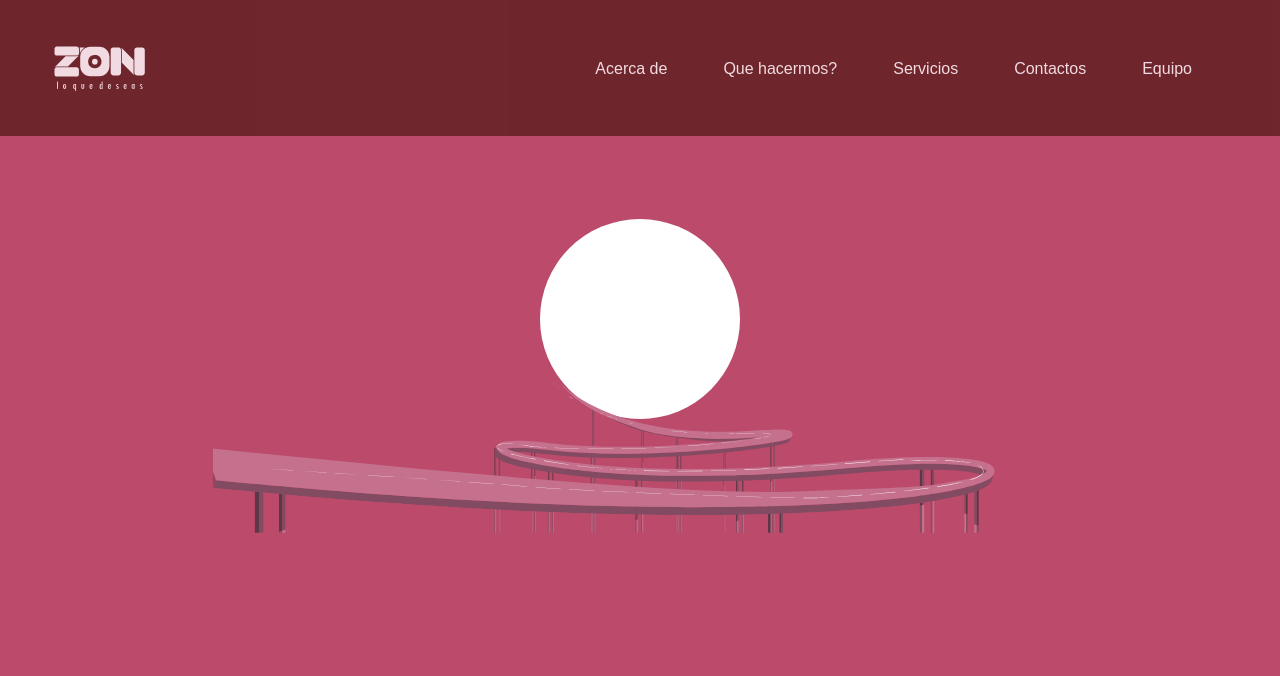
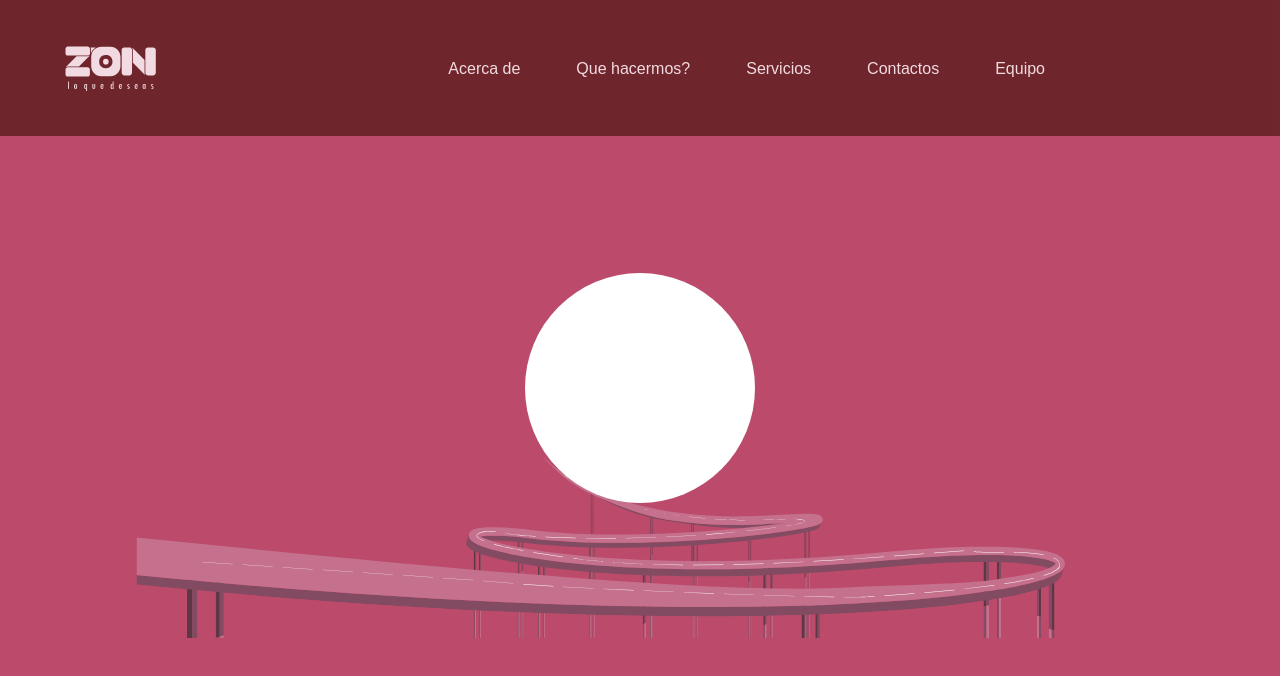
Before and after one commit to apaternina/zion, a React (Create React App) app: page / in a window 1280 px wide. Shown: the top 676 px of the page. Built offline with nearby package versions, Linux system fonts and the light colour scheme.

Commit message:
Added react-flexbox-grid for layout

```diff
--- a/package.json
+++ b/package.json
@@ -4,7 +4,8 @@
   "private": true,
   "dependencies": {
     "react": "^15.5.4",
-    "react-dom": "^15.5.4"
+    "react-dom": "^15.5.4",
+    "react-flexbox-grid": "^1.1.3"
   },
   "devDependencies": {
     "react-scripts": "1.0.7"
--- a/src/App.css
+++ b/src/App.css
@@ -8,7 +8,7 @@
 }
 
 .Content-logo {
-    float: left;
+
     padding: 46px;
     padding-left: 54px;
 }
@@ -55,21 +55,42 @@ body {
 }
 
 .circle {
-    width: 200px;
-    height: 200px;
+     width: 230px;
+    height: 230px;
     border-radius: 50%;
     background-color: #FFFFFF;
     margin: 0 auto;
-    margin-top: 83px;
+    top: 137px;
+    z-index: 2;
+    position: relative;
 }
 
 .street {
-  background-image: url('./img/street.svg');
-  background-repeat: no-repeat;
-width: 787px;
-    height: 200px;
+    background-image: url(./img/street.svg);
+    background-repeat: no-repeat;
+    width: 1000px;
+    height: 185px;
     margin: 0px auto;
-    top: -43px;
+    top: 87px;
     position: relative;
-    left: -38px;
+    left: -4px;
 }
+
+
+/* Util classes */
+
+.p-l-none {
+  padding-left: 0px;
+}
+
+.p-r-none {
+  padding-right: 0px;
+}
+
+.m-l-none {
+  margin-left: 0px;
+}
+
+.m-r-none {
+  margin-right: 0px;
+}
--- a/src/App.js
+++ b/src/App.js
@@ -1,9 +1,11 @@
 import React, { Component } from 'react';
+import { Grid, Row, Col } from 'react-flexbox-grid';
 import Button from './Components/Button'
 import iconConfig from './Icons/icon-config.svg';
 import './App.css';
 import logo from './logo.svg';
 import introLogo from './img/background-intro.svg';
+
 /*
 class App extends Component {
   render() {
@@ -25,19 +27,18 @@ class App extends Component {
   render() {
     return (
       <div className="App">
-        <div className="App-header">
-          <div className="Content-logo">
-            <img src={logo} className="App-logo" alt="logo" />
-          </div>
-          <div className="App-content-button">
+      <Row className="App-header m-r-none m-l-none">
+        <Col lg={2} className="Content-logo">
+          <img src={logo} className="App-logo" alt="logo" />
+        </Col>
+        <Col lg={10} className="App-content-button">
             <Button name={"Acerca de"} />
             <Button name={"Que hacermos?"} />
             <Button name={"Servicios"} />
             <Button name={"Contactos"} />
             <Button name={"Equipo"} />
-          </div>
-          <div></div>
-        </div>
+        </Col>
+      </Row>
         <div className="App-body">
         <div className="circle"></div>
         <div className="street">
--- a/src/Css/Button.css
+++ b/src/Css/Button.css
@@ -1,5 +1,4 @@
 .App-content-button {
-	float: right;
     padding: 60px;
 }
 
```
Also changed, not shown: src/img/street.svg.
